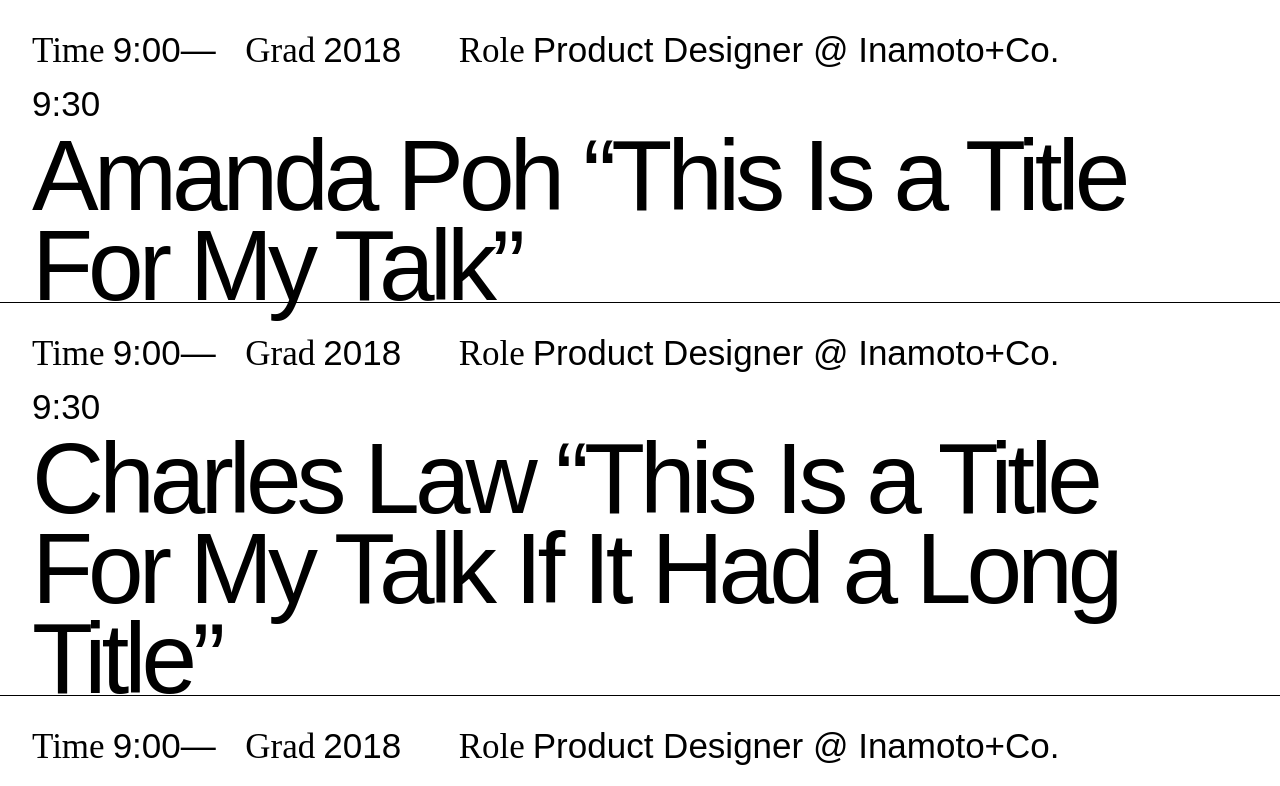
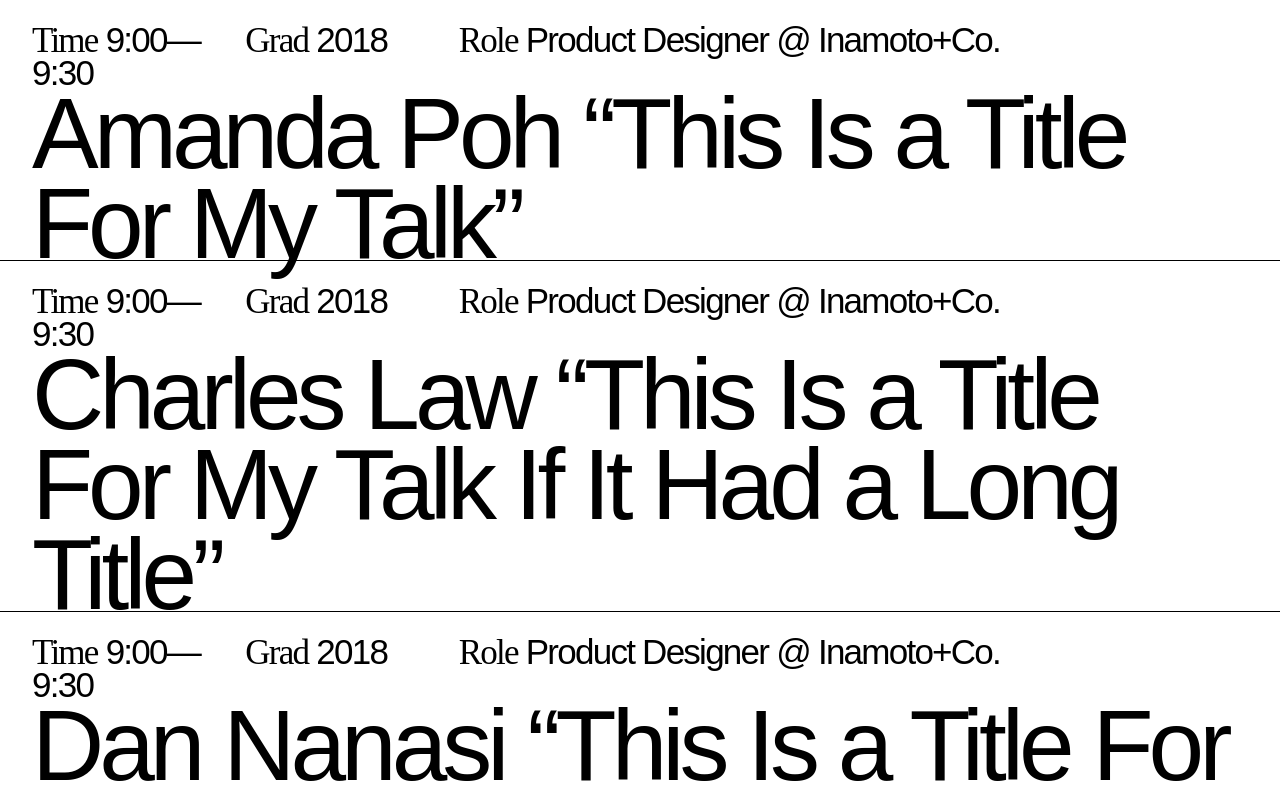
Before and after one commit to alvinleung/touchpoint-2022-site, a Next.js app: page /speakers in a window 1280 px wide. Shown: the top 786 px of the page. Built offline with nearby package versions, Linux system fonts and the light colour scheme.

Commit message:
Use relative spacing

```diff
--- a/components/Layout/ContentGroup.tsx
+++ b/components/Layout/ContentGroup.tsx
@@ -9,14 +9,14 @@ type Props = {
 const ContentGroup = ({ children, smallPadding, noPadding }: Props) => {
   const padding = (() => {
     if (smallPadding) {
-      return "mb-12";
+      return "mb-[.75em]";
     }
     if (noPadding) {
       return "mb-0";
     }
 
     //default
-    return "mb-20";
+    return "mb-[1em]";
   })();
 
   return <div className={padding}>{children}</div>;
--- a/components/Layout/Section.tsx
+++ b/components/Layout/Section.tsx
@@ -6,7 +6,7 @@ type Props = {
 
 const Section = ({ children }: Props) => {
   return (
-    <section className="pb-48 pt-48 px-6 lg:px-document-side border-t border-black">
+    <section className="pb-[1.5em] pt-[1.5em] px-6 lg:px-document-side border-t border-black text-big">
       {children}
     </section>
   );
--- a/tailwind.config.js
+++ b/tailwind.config.js
@@ -37,10 +37,26 @@ module.exports = {
         "accent-red": "#F02828",
       },
       fontSize: {
-        tiny: "24px",
-        small: "35px",
-        medium: ["60px", { letterSpacing: "-0.05em", lineHeight: "1em" }],
-        big: ["100px", { letterSpacing: "-0.05em", lineHeight: ".9em" }],
+        // tiny: "24px",
+        tiny: [
+          getResponsiveValue(screens["sm"], screens["xl"], 16, 24),
+          { letterSpacing: "-0.05em", lineHeight: ".9em" },
+        ],
+        // small: "35px",
+        small: [
+          getResponsiveValue(screens["sm"], screens["xl"], 16, 35),
+          { letterSpacing: "-0.05em", lineHeight: ".9em" },
+        ],
+        // medium: ["60px", { letterSpacing: "-0.05em", lineHeight: "1em" }],
+        medium: [
+          getResponsiveValue(screens["sm"], screens["xl"], 20, 60),
+          { letterSpacing: "-0.05em", lineHeight: ".9em" },
+        ],
+        // big: ["100px", { letterSpacing: "-0.05em", lineHeight: ".9em" }],
+        big: [
+          getResponsiveValue(screens["sm"], screens["xl"], 24, 100),
+          { letterSpacing: "-0.05em", lineHeight: ".9em" },
+        ],
         "huge-script": "348px",
         // "fluid-medium": [
         //   getResponsiveValue(screens["md"], screens["2xl"], 22, 50),
@@ -51,6 +67,7 @@ module.exports = {
           { letterSpacing: "-0.05em", lineHeight: "1em" },
         ],
       },
+
       margin: {
         "document-side": "5vw",
         "document-top": "2rem",
```
